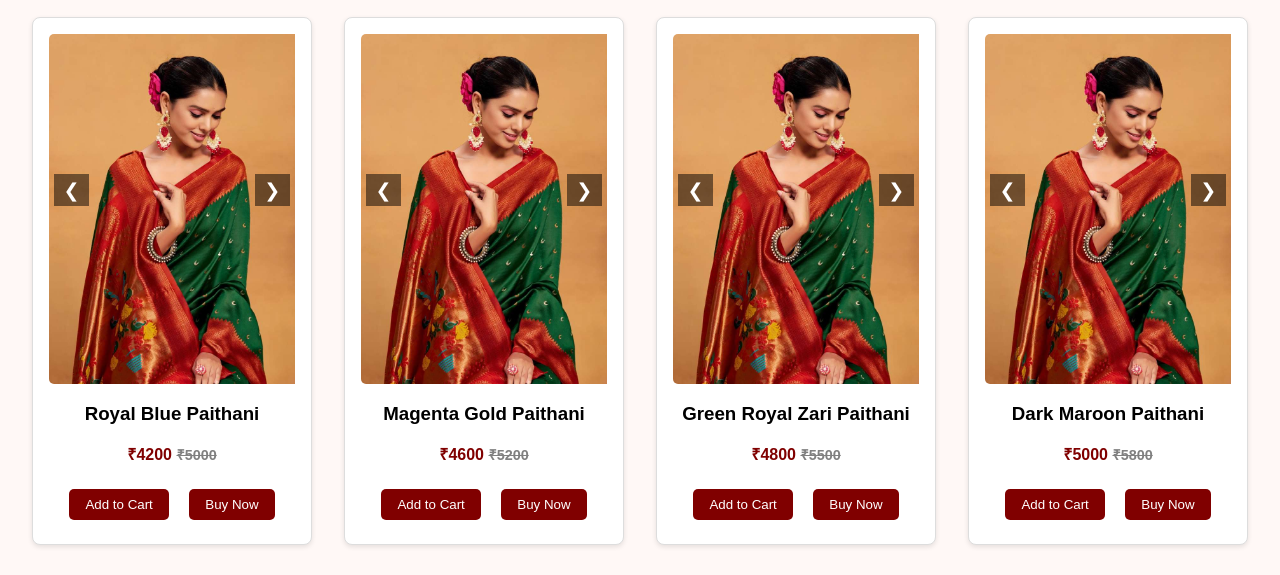
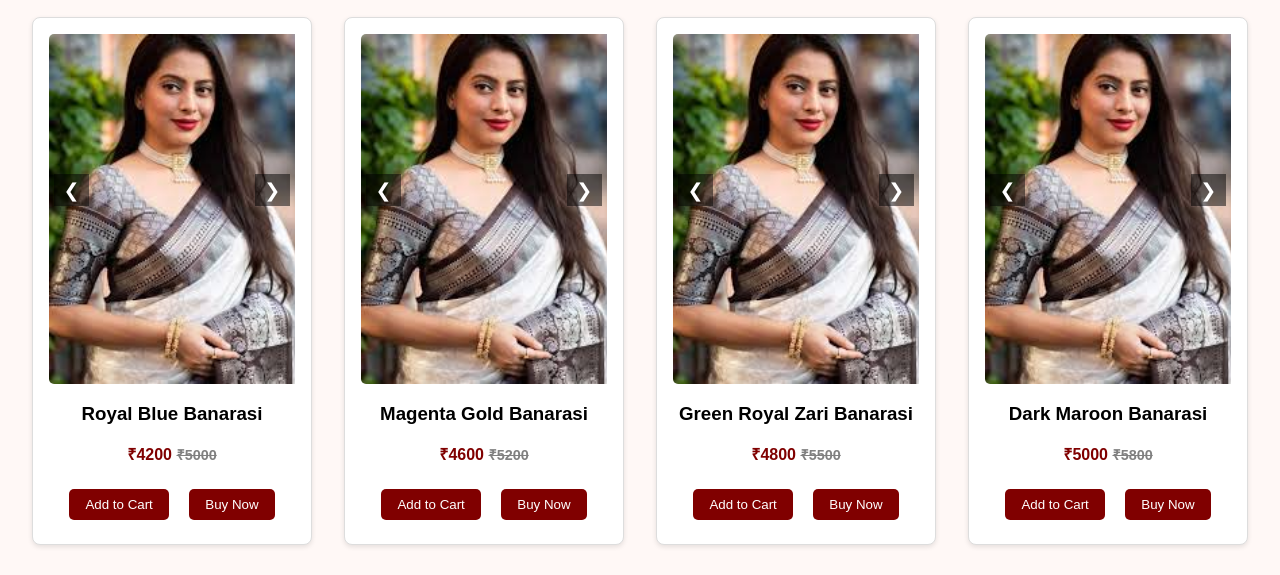
Before and after one commit to siddhesh0109/Saree, a plain HTML site: page sari/banarasi.html in a window 1280 px wide. Shown: the part 133-708 px from the top of the page. Drawn offline with Linux system fonts and the light colour scheme.

Commit message:
Update banarasi.html

```diff
--- a/sari/banarasi.html
+++ b/sari/banarasi.html
@@ -131,29 +131,29 @@
       <!-- Product Template -->
       <script>
   const products = [
-  {
-      name: "Royal Blue Paithani",
+   {
+      name: "Royal Blue Banarasi",
       price: "₹4200",
       oldPrice: "₹5000",
-      images: ["Images/paithani1.jpg", "Images/chanderi.jpg", "Images/paithani1.jpg", "Images/paithani1.jpg"]
+      images: ["images/banarasi.jpg", "images/banarasi.jpg", "images/banarasi.jpg", "images/banarasi.jpg"]
     },
     {
-      name: "Magenta Gold Paithani",
+      name: "Magenta Gold  Banarasi",
       price: "₹4600",
       oldPrice: "₹5200",
-      images: ["Images/paithani1.jpg", "Images/paithani1.jpg", "Images/paithani1.jpg", "Images/paithani1.jpg"]
+      images: ["images/banarasi.jpg", "images/banarasi.jpg", "images/banarasi.jpg", "images/banarasi.jpg"]
     },
     {
-      name: "Green Royal Zari Paithani",
+      name: "Green Royal Zari  Banarasi",
       price: "₹4800",
       oldPrice: "₹5500",
-      images: ["Images/paithani1.jpg", "Images/paithani1.jpg", "Images/paithani1.jpg", "Images/paithani1.jpg"]
+      images: ["images/banarasi.jpg", "images/banarasi.jpg", "images/banarasi.jpg", "images/banarasi.jpg"]
     },
     {
-      name: "Dark Maroon Paithani",
+      name: "Dark Maroon Banarasi",
       price: "₹5000",
       oldPrice: "₹5800",
-      images: ["Images/paithani1.jpg", "Images/paithani1.jpg", "Images/paithani1.jpg", "Images/paithani1.jpg"]
+      images: ["images/banarasi.jpg", "images/banarasi.jpg", "images/banarasi.jpg", "images/banarasi.jpg"]
     },
 
   ];
```
